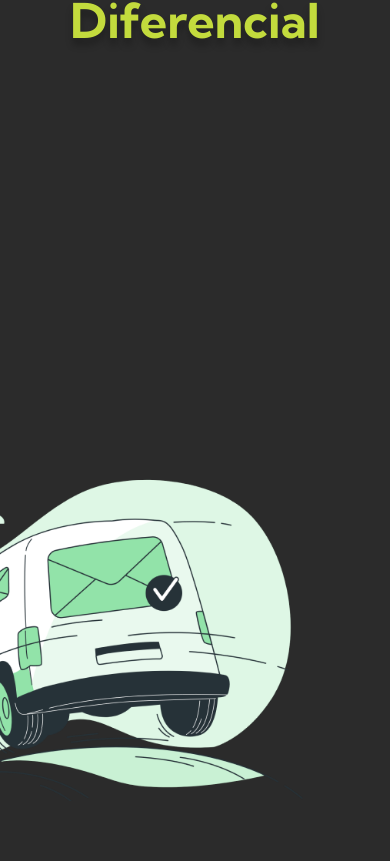
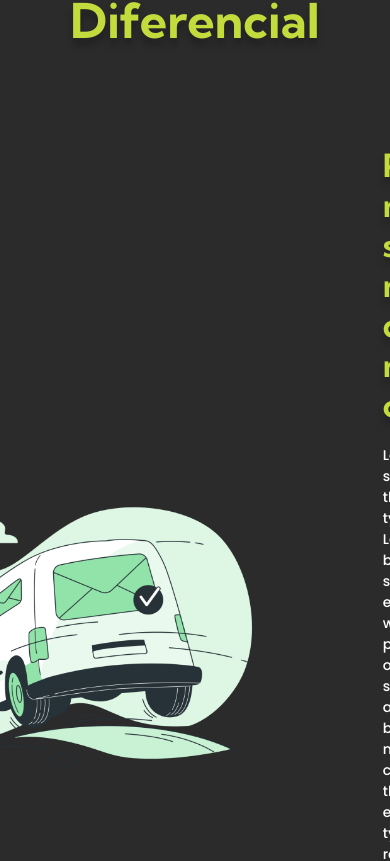
Before and after one commit to Henrriky/MM-TOKUDA, a React (Create React App) app: page / in a window 390 px wide. Shown: the part 3886-4747 px from the top of the page. Built offline with nearby package versions, Linux system fonts and the light colour scheme; the HTML template or start-up script is replaced by a standard one.

Commit message:
difference 1268px

```diff
--- a/src/components/Difference/index.css
+++ b/src/components/Difference/index.css
@@ -26,3 +26,9 @@
     object-fit: contain;
     height: auto;
 }
+
+@media screen and (max-width: 1268px) {
+    .difference .wrapper .difference__content .difference__image {
+        max-width: 45rem;
+    }
+}
```
